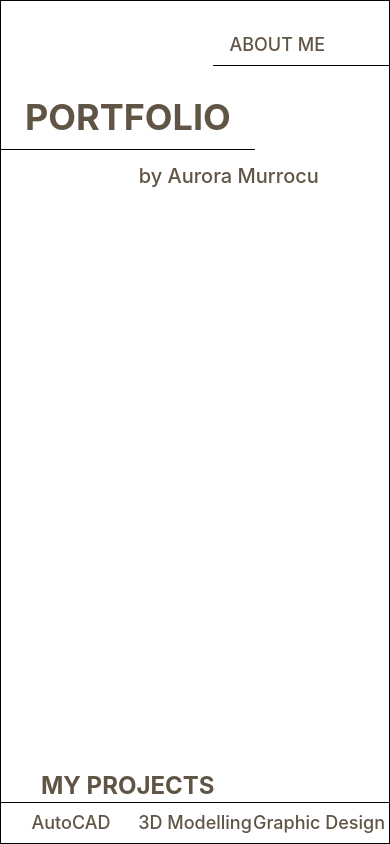
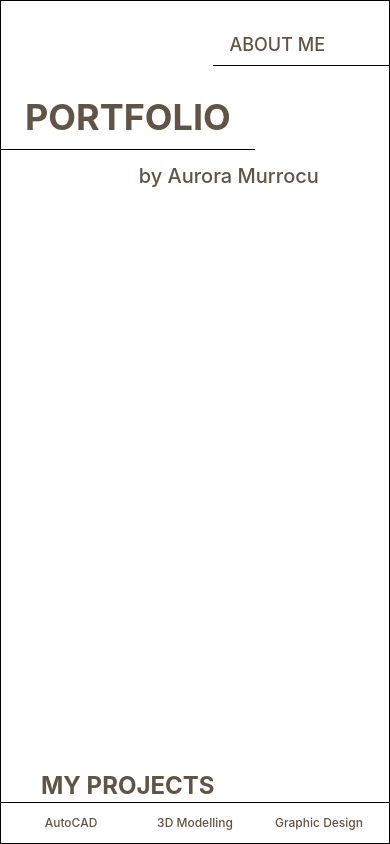
Before and after one commit to amurmur05/portafolio-web, a Vue app: page /#/ in a window 390 px wide. Built offline with nearby package versions, Linux system fonts and the light colour scheme.

Commit message:
Ajusta la navegación del portafolio en móviles

```diff
--- a/src/pages/home/Home.vue
+++ b/src/pages/home/Home.vue
@@ -52,10 +52,10 @@ leave-to-class="opacity-0!"
       </h2>
     </section>
 
-    <div class="grid w-full grid-cols-3 border-t border-black bg-white px-2 max-md:[&>button]:px-1 max-md:[&>button]:text-xs md:gap-x-6 md:px-4">
+    <div class="grid w-full grid-cols-3 border-t border-black bg-white px-2 max-md:[&>a]:px-1 max-md:[&>a]:text-xs md:gap-x-6 md:px-4">
       <Button
         variant="ghost" as-child
-       class="h-10 text-lg text-[#605545] underline-offset-4 hover:underline focus-visible:underline"
+       class="h-10 px-1 text-xs text-[#605545] underline-offset-4 hover:underline focus-visible:underline md:px-4 md:text-lg"
         @mouseenter="previewImage = '/images/autocad-preview.png.jpeg'"
         @mouseleave="previewImage = ''"
         @focus="previewImage = '/images/autocad-preview.png.jpeg'"
@@ -66,7 +66,7 @@ leave-to-class="opacity-0!"
 
       <Button
         variant="ghost" as-child
-        class="h-10 text-lg text-[#605545] underline-offset-4 hover:underline focus-visible:underline"
+       class="h-10 px-1 text-xs text-[#605545] underline-offset-4 hover:underline focus-visible:underline md:px-4 md:text-lg"
         @mouseenter="previewImage = '/images/3d-modelling-preview.png'"
         @mouseleave="previewImage = ''"
         @focus="previewImage = '/images/3d-modelling-preview.png'"
@@ -77,7 +77,7 @@ leave-to-class="opacity-0!"
 
       <Button
         variant="ghost" as-child
-        class="h-10 text-lg text-[#605545] underline-offset-4 hover:underline focus-visible:underline"
+       class="h-10 px-1 text-xs text-[#605545] underline-offset-4 hover:underline focus-visible:underline md:px-4 md:text-lg"
         @mouseenter="previewImage = '/images/graphic-design-preview.png'"
         @mouseleave="previewImage = ''"
         @focus="previewImage = '/images/graphic-design-preview.png'"
```
